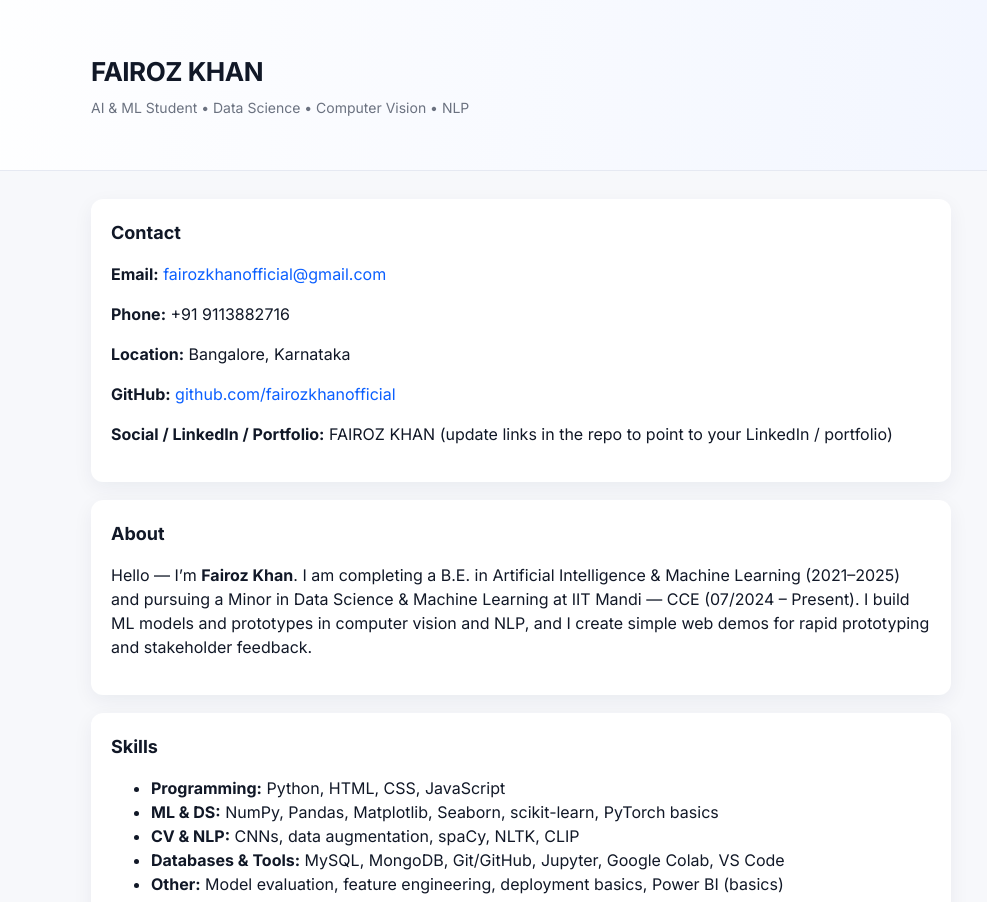
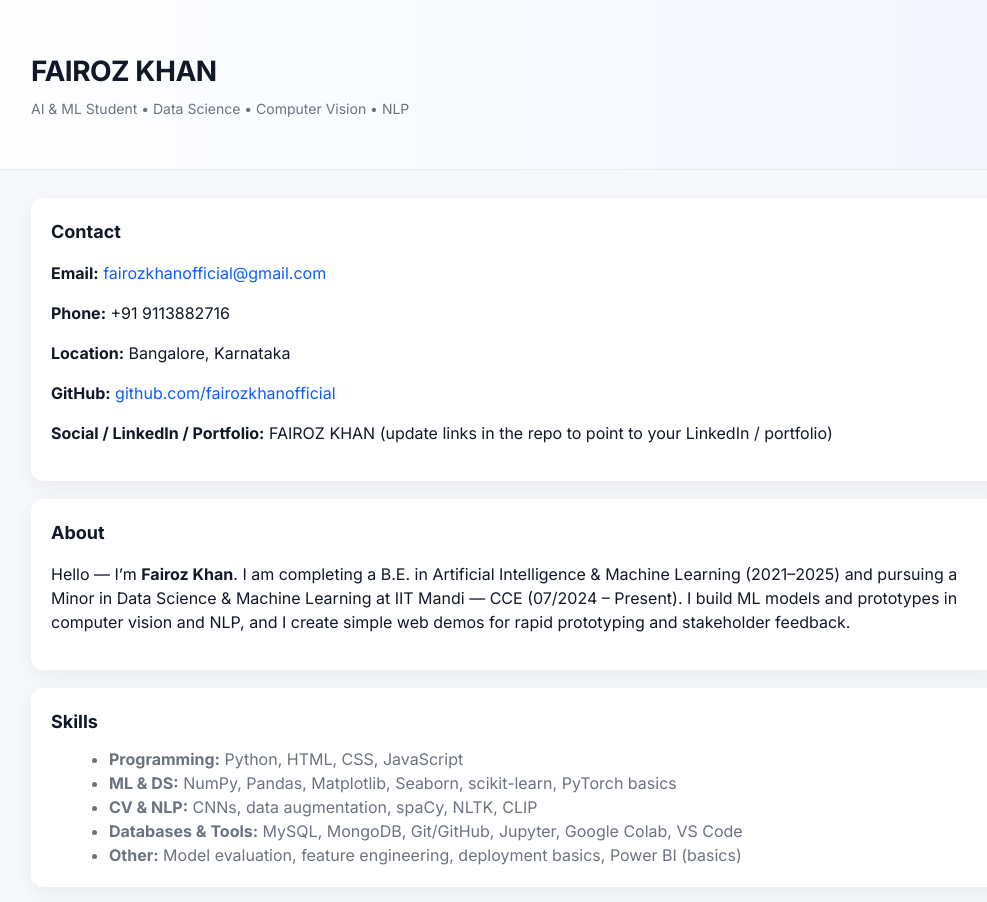
Before and after one commit to fairozkhanofficial/fairozkhanofficial.github.io, a plain HTML site: page index.html in a window 1280 px wide. Shown: the top 902 px of the page, without its empty margins (119-1106 px from the left). Drawn offline with Linux system fonts and the light colour scheme.

Commit message:
Adjust styles for container width and header padding

```diff
--- a/styles.css
+++ b/styles.css
@@ -1,4 +1,3 @@
-/* Simple responsive styles */
 :root{
   --bg:#f7f8fb;
   --card:#ffffff;
@@ -6,7 +5,7 @@
   --text:#111827;
   --muted:#6b7280;
   --radius:12px;
-  --container-width:900px;
+  --container-width:980px;
   font-family: 'Inter', system-ui, -apple-system, "Segoe UI", Roboto, "Helvetica Neue", Arial;
 }
 
@@ -16,7 +15,6 @@ body{
   background:var(--bg);
   color:var(--text);
   -webkit-font-smoothing:antialiased;
-  -moz-osx-font-smoothing:grayscale;
   line-height:1.5;
 }
 
@@ -28,14 +26,13 @@ body{
 
 .site-header{
   background:linear-gradient(90deg, #ffffff 0%, #f1f5ff 100%);
-  padding:24px 0;
+  padding:22px 0;
   border-bottom:1px solid #e6e9f2;
 }
 .header-inner{display:flex;align-items:center;justify-content:space-between;gap:16px}
-.branding{}
 .site-title{
   margin:0;
-  font-size:26px;
+  font-size:28px;
   letter-spacing:-0.5px;
 }
 .site-subtitle{
@@ -43,8 +40,6 @@ body{
   color:var(--muted);
   font-size:14px;
 }
-
-.avatar img{width:72px;height:72px;border-radius:12px;object-fit:cover;border:2px solid #fff;box-shadow:0 6px 18px rgba(12,35,60,0.08)}
 
 .card{
   background:var(--card);
@@ -58,6 +53,7 @@ h2{margin:0 0 12px 0;font-size:18px}
 .project h3{margin:0 0 6px 0}
 .project p{margin:0;color:var(--muted)}
 
+ul{margin:8px 0 0 18px;color:var(--muted)}
 a{color:var(--accent);text-decoration:none}
 a:hover{text-decoration:underline}
 
@@ -69,7 +65,7 @@ a:hover{text-decoration:underline}
   margin-bottom:40px;
 }
 
-/* Responsive tweaks */
+/* Responsive layout */
 @media (min-width:900px){
-  .project{display:block}
+  .container{padding:0}
 }
```
